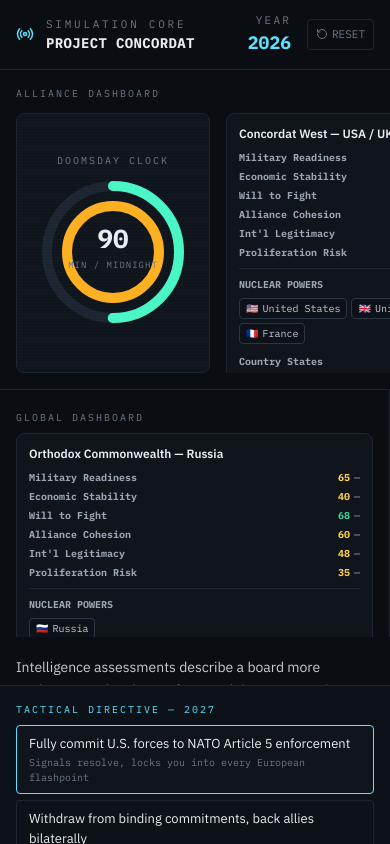
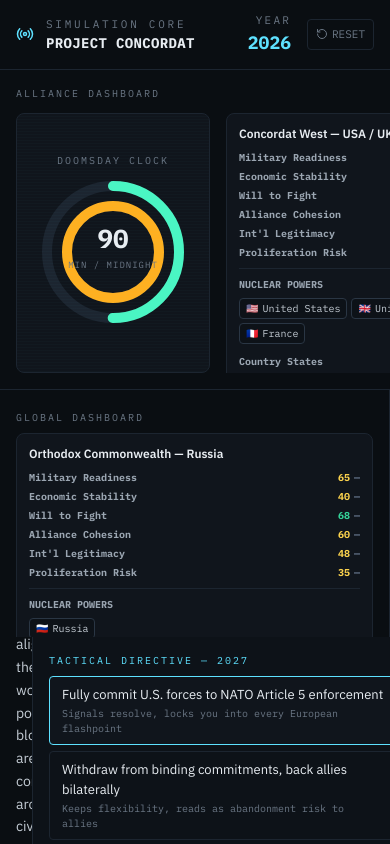
Before and after one commit to FoxhillDim/The-Concordancy, a React (Vite) app: page / in a window 390 px wide. Both pictures are taken after a click on the button "▶ BEGIN CAMPAIGN — 2027". Built offline with nearby package versions, Linux system fonts and the light colour scheme.

Commit message:
Update App.jsxFIRST

```diff
--- a/src/App.jsx
+++ b/src/App.jsx
@@ -355,8 +355,8 @@ export default function App() {
           </div>
         </div>
 
-        <div className="flex flex-col h-full overflow-hidden">
-          <div ref={scrollRef} className="flex-1 overflow-y-auto px-4 md:px-8 py-6 space-y-4">
+<div className="flex flex-row h-full overflow-hidden">
+          <div ref={scrollRef} className="flex-1 min-w-0 overflow-y-auto px-4 md:px-8 py-6 space-y-4 border-r border-[#1c2530]">
             {log.map((entry, i) => {
               const expanded = isExpanded(i);
               return (
@@ -415,7 +415,7 @@ export default function App() {
           </div>
 
           {started && !loading && (
-            <div className="border-t border-[#1c2530] px-4 md:px-8 py-4 space-y-4 bg-[#0d1218] max-h-[52vh] overflow-y-auto">
+<div className="w-[380px] shrink-0 overflow-y-auto px-4 py-4 space-y-4 bg-[#0d1218]">
               <div>
                 <div className="mono text-[10px] tracking-[0.2em] text-[#5ee1ff] mb-2">TACTICAL DIRECTIVE — {year + 1}</div>
                 <div className="flex flex-col gap-1.5">
```
